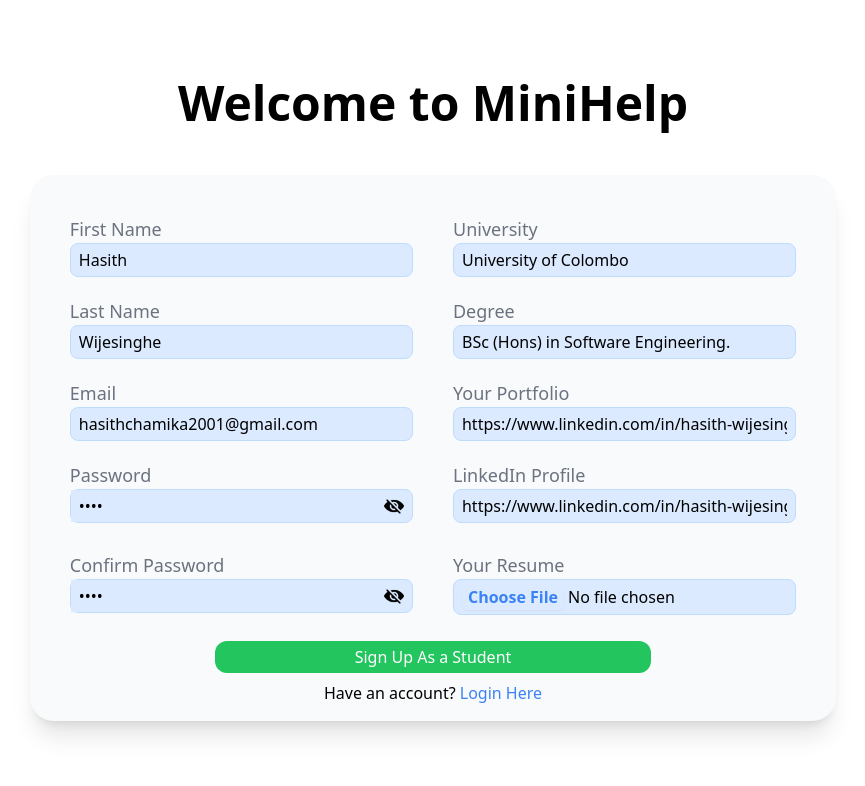
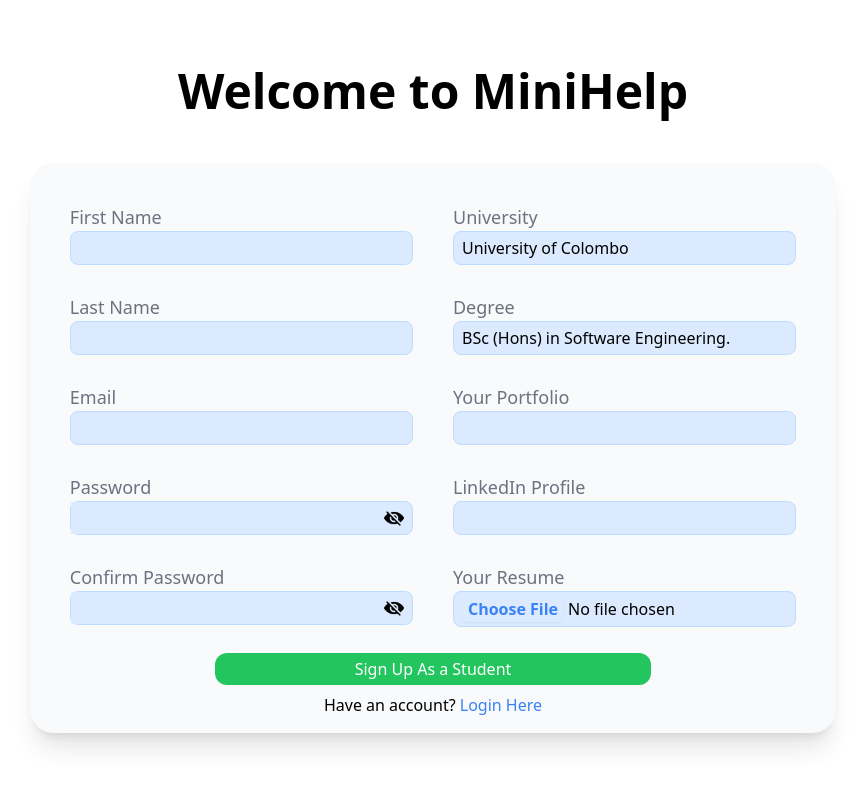
Before and after one commit to mr-chamika/MiniHire, a Next.js app: page /student in a window 1280 px wide. Shown: the top 786 px of the page, without its empty margins (207-1072 px from the left). Built offline with nearby package versions, Linux system fonts and the light colour scheme.

Commit message:
student signup store data in local mongodb

```diff
--- a/app/(pages)/student/page.tsx
+++ b/app/(pages)/student/page.tsx
@@ -6,7 +6,7 @@ import { useState } from "react";
 import Unhide from '../../../public/assets/eye.png'
 import Hide from '../../../public/assets/hidden.png'
 import Image from "next/image";
-import { setEnvironmentData } from "node:worker_threads";
+import axios from "axios";
 
 export default function StudentSignup() {
 
@@ -44,39 +44,40 @@ export default function StudentSignup() {
         { label: "BSc (Hons) in Computer Science.", value: "CS (Hons)" },
         { label: "BSc in Computer Science.", value: "CS" },
     ]
-    const [email, setEmail] = useState('hasithchamika2001@gmail.com');
-    const [password, setPassword] = useState('1234');
+    const [email, setEmail] = useState('');
+    const [password, setPassword] = useState('');
     const [show, setShow] = useState(false);
-    const [confirmPassword, setConfirmPassword] = useState('1234');
+    const [confirmPassword, setConfirmPassword] = useState('');
     const [hide, setHide] = useState(true);
-    const [firstName, setFirstName] = useState('Hasith');
-    const [lastName, setLastName] = useState('Wijesinghe');
+    const [firstName, setFirstName] = useState('');
+    const [lastName, setLastName] = useState('');
     const [university, setUniveristy] = useState(uniOptions[0].value);
     const [degree, setDegree] = useState(degreeOptions[0].value);
-    const [linkedin, setLinkedin] = useState('https://www.linkedin.com/in/hasith-wijesinghe-3394062a2/');
-    const [portfolio, setPortfolio] = useState('https://www.linkedin.com/in/hasith-wijesinghe-3394062a2/');
-    const [file, setFile] = useState<File | null>(null);
+    const [linkedin, setLinkedin] = useState('');
+    const [portfolio, setPortfolio] = useState('');
+    const [resume, setFile] = useState<File | null>(null);
     const [error, setError] = useState('');
     const [errorCP, setErrorCP] = useState('');
+    const [errorE, setErrorE] = useState('');
 
 
     const handleSubmit = async (e: any) => {
 
         e.preventDefault();
 
-
+        try {
             if (email.trim().length !== 0 &&
                 firstName.trim().length !== 0 &&
                 lastName.trim().length !== 0 &&
                 linkedin.trim().length !== 0 &&
                 portfolio.trim().length !== 0 &&
-            file &&
+                resume &&
                 password.trim().length !== 0 &&
                 confirmPassword.trim().length !== 0) {
 
                 if (password.trim().length < 8) {
 
-                setError('Password must contains at least 8 characters');
+                    setError('Minimum length is 8');
                     setErrorCP('')
                     return;
 
@@ -91,43 +92,25 @@ export default function StudentSignup() {
                 setError('');
                 setErrorCP('');
 
-            console.log(email)
-            console.log(firstName)
-            console.log(lastName)
-            console.log(linkedin)
-            console.log(portfolio)
-            console.log(file)
-            console.log(password)
-            console.log(confirmPassword)
+                const res = await axios.post('api/students', { email, firstName, lastName, linkedin, portfolio, resume: resume.name, password, degree, university })
 
+                const data = res.data;
 
-            //   await fetch('http://localhost:5000/api/login', {
+                if (data.errorResponse && data.errorResponse.errmsg.includes(`E11000 duplicate key error collection: MiniHire.students index: email_1 dup key:`)) {
 
-            //     method: 'POST',
-            //     headers: { 'Content-Type': 'application/json' },
-            //     body: JSON.stringify({ email, password })
+                    setErrorE('Email already exists');
+                    return;
 
-            //   })
+                }
 
-            //     .then(res => res.json())
-            //     .then(data => {
+                setErrorE('');
 
-            //       if (data.message === 'done' && data.token) {
+                alert('Signup Successed');
 
-            //         window.location.href = `http://localhost:5000/admin?token=${data.token}`;
+            }
+        } catch (err) {
 
-            //       } else {
-
-            //         setError('* Wrong email or password');
-
-            //       }
-            //     })
-            //     .catch(err => console.log(`Error from login : ${err}`))
-
-
-        } else {
-
-            //setError('* Wrong email or password');
+            alert('Error Signing Up: ' + err);
 
         }
 
@@ -144,29 +127,25 @@ export default function StudentSignup() {
                 <form onSubmit={handleSubmit} className="w-[90%] shadow-xl px-10 pt-10 pb-2 rounded-3xl flex flex-col justify-between items-center bg-gray-50">
                     <div className="flex flex-col sm:flex-row space-x-0 sm:space-x-10 w-full">
                         <div className="sm:w-[50%] space-y-5">
-                            <div className="w-full flex flex-col">
+                            <div className="w-full flex flex-col pb-2">
 
                                 <label className="text-lg text-gray-500">First Name</label>
                                 <input required type="text" value={firstName} onChange={(e) => setFirstName(e.target.value)} className="outline-none  rounded-lg px-2 py-1 bg-blue-100 border border-blue-200 w-full" />
-                                {/* <div className="w-full h-2">
-                                    <span className={` text-red-400 text-sm italic ${error === '' ? 'opacity-0' : 'opacity-100'}`}>{error}</span>
-                                </div> */}
+
                             </div>
-                            <div className="w-full flex flex-col">
+                            <div className="w-full flex flex-col pb-2">
 
                                 <label className="text-lg text-gray-500">Last Name</label>
                                 <input required type="text" value={lastName} onChange={(e) => setLastName(e.target.value)} className="outline-none  rounded-lg px-2 py-1 bg-blue-100 border border-blue-200 w-full" />
-                                {/* <div className="w-full h-2">
-                                    <span className={` text-red-400 text-sm italic ${error === '' ? 'opacity-0' : 'opacity-100'}`}>{error}</span>
-                                </div> */}
+
                             </div>
                             <div className="w-full flex flex-col">
 
                                 <label className="text-lg text-gray-500">Email</label>
                                 <input required type="email" value={email} onChange={(e) => setEmail(e.target.value)} className="outline-none  rounded-lg px-2 py-1 bg-blue-100 border border-blue-200 w-full" />
-                                {/* <div className="w-full h-2">
-                                    <span className={` text-red-400 text-sm italic ${error === '' ? 'opacity-0' : 'opacity-100'}`}>{error}</span>
-                                </div> */}
+                                <div className="w-full h-2">
+                                    <span className={` text-red-400 text-sm italic ${errorE === '' ? 'opacity-0' : 'opacity-100'}`}>{errorE}</span>
+                                </div>
                             </div>
                             <div className="w-full flex flex-col">
 
@@ -196,7 +175,7 @@ export default function StudentSignup() {
                             </div>
                         </div>
                         <div className="sm:w-[50%] space-y-5">
-                            <div className="w-full flex flex-col">
+                            <div className="w-full flex flex-col pb-2">
 
                                 <label className="text-lg text-gray-500">University</label>
                                 <select value={university} onChange={(e) => setUniveristy(e.target.value)} className="[&::-webkit-scrollbar]:hidden inline-block hover:cursor-pointer appearance-none outline-none  rounded-lg px-2 py-1 bg-blue-100 border border-blue-200" >
@@ -207,11 +186,8 @@ export default function StudentSignup() {
                                     ))}
 
                                 </select>
-                                {/* <div className="w-full h-2">
-                                    <span className={` text-red-400 text-sm italic ${error === '' ? 'opacity-0' : 'opacity-100'}`}>{error}</span>
-                                </div> */}
                             </div>
-                            <div className="w-full flex flex-col">
+                            <div className="w-full flex flex-col pb-2">
 
                                 <label className="text-lg text-gray-500">Degree</label>
                                 <select value={degree} onChange={(e) => setDegree(e.target.value)} className="[&::-webkit-scrollbar]:hidden inline-block hover:cursor-pointer appearance-none outline-none  rounded-lg px-2 py-1 bg-blue-100 border border-blue-200" >
@@ -222,18 +198,11 @@ export default function StudentSignup() {
                                     ))}
 
                                 </select>
-                                {/* <div className="w-full h-2">
-                                    <span className={` text-red-400 text-sm italic ${error === '' ? 'opacity-0' : 'opacity-100'}`}>{error}</span>
-                                </div> */}
                             </div>
-                            <div className="w-full flex flex-col">
+                            <div className="w-full flex flex-col pb-2">
 
                                 <label className="text-lg text-gray-500">Your Portfolio</label>
                                 <input required type="url" value={portfolio} onChange={(e) => setPortfolio(e.target.value)} className="outline-none  rounded-lg px-2 py-1 bg-blue-100 border border-blue-200 w-full" />
-
-                                {/* <div className="w-full h-2">
-                                    <span className={` text-red-400 text-sm italic ${error === '' ? 'opacity-0' : 'opacity-100'}`}>{error}</span>
-                                </div> */}
                             </div>
                             <div className="w-full flex flex-col">
 
--- /dev/null
+++ b/app/api/students/route.ts
@@ -0,0 +1,34 @@
+import { Database } from "@/db";
+import { Student } from "@/models/Student";
+
+export async function POST(req: Request) {
+
+    try {
+
+        await Database();
+
+        const { email, firstName, lastName, linkedin, portfolio, resume, password, university, degree } = await req.json();
+
+        const newStudent = await Student.create({
+
+            email,
+            firstName,
+            lastName,
+            linkedin,
+            portfolio,
+            resume,
+            password,
+            degree,
+            university
+
+        })
+
+        return Response.json(newStudent);
+
+    } catch (err) {
+
+        return Response.json(err);
+
+    }
+
+}
--- /dev/null
+++ b/db.ts
@@ -0,0 +1,24 @@
+import mongoose from "mongoose";
+
+const uri = process.env.MONGODB_URI;
+
+export const Database = async () => {
+
+    if (!uri) {
+
+        console.log('uri not defined');
+        return;
+
+    }
+
+    try {
+
+        await mongoose.connect(uri, { dbName: 'MiniHire' });
+        console.log("MongoDB database connected sucessfully");
+
+    } catch (err) {
+
+        console.log('Error connecting db:' + err);
+
+    }
+}
--- /dev/null
+++ b/models/Student.tsx
@@ -0,0 +1,17 @@
+import mongoose, { models, Schema } from "mongoose";
+
+const StudentSchema = new Schema({
+
+    firstName: { type: String, required: true },
+    lastName: { type: String, required: true },
+    email: { type: String, required: true, unique: true },
+    password: { type: String, required: true },
+    university: { type: String, required: true },
+    degree: { type: String, required: true },
+    portfolio: { type: String, required: true },
+    linkedin: { type: String, required: true },
+    resume: { type: String, required: true }
+
+}, { timestamps: true })
+
+export const Student = models.Student || mongoose.model("Student", StudentSchema);
--- a/package.json
+++ b/package.json
@@ -10,7 +10,9 @@
   },
   "dependencies": {
     "@vercel/blob": "^2.0.0",
+    "axios": "^1.13.2",
     "babel-plugin-react-compiler": "^1.0.0",
+    "mongoose": "^8.19.3",
     "next": "16.0.1",
     "react": "19.2.0",
     "react-dom": "19.2.0"
```
Also changed, not shown: 1 other file (tests, documents, lock files or other folders). Lines whose indentation alone changed are shown as unchanged.
